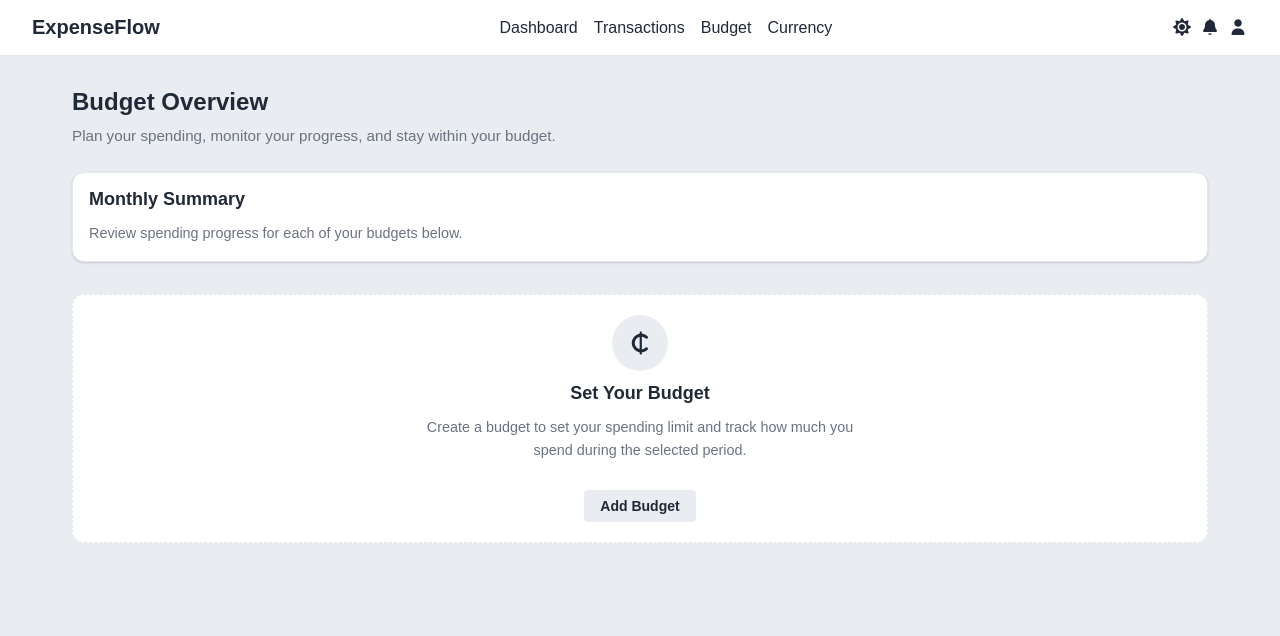
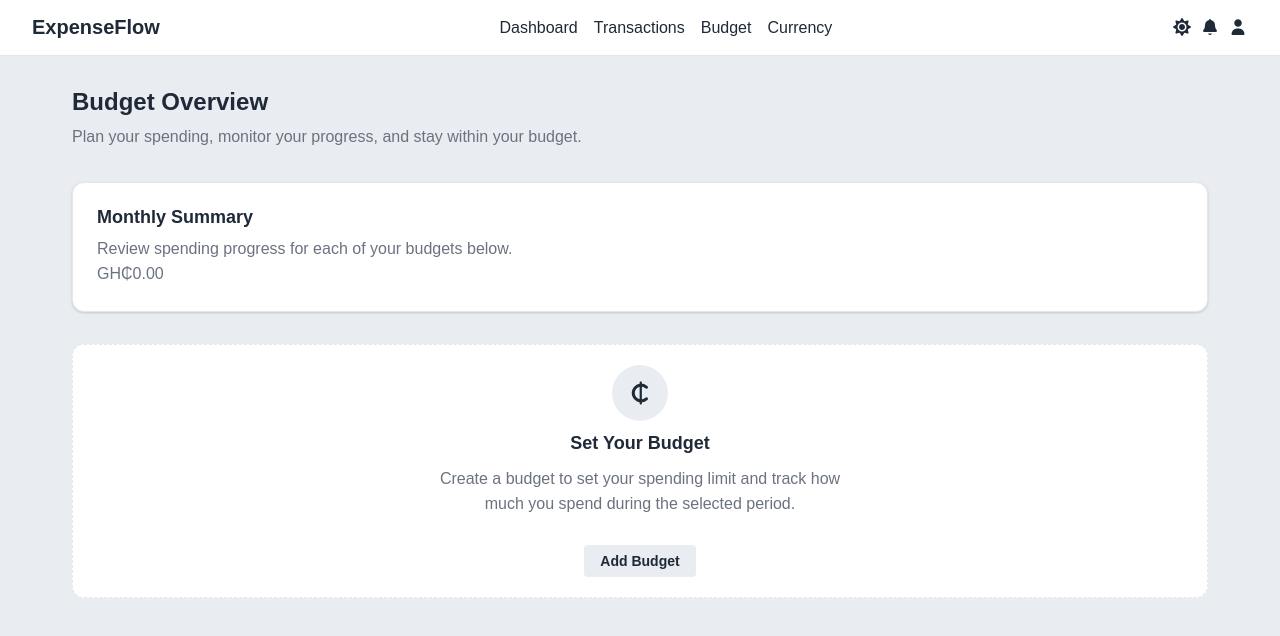
Before and after one commit to Kofitechbro/ExpenseFlow, a React (Vite) app: page /budget in a window 1280 px wide. Shown: the top 636 px of the page. Built offline with nearby package versions, Linux system fonts and the light colour scheme.

Commit message:
Add total month spent to summary section

```diff
--- a/src/components/BudgetForm/BudgetForm.css
+++ b/src/components/BudgetForm/BudgetForm.css
@@ -25,14 +25,8 @@
   box-shadow: var(--shadow);
 }
 
-.budget-heading,
 .budget-form-heading {
   margin-bottom: 1.5rem;
-}
-
-.budget-heading h2 {
-  color: var(--color-text);
-  font-weight: 700;
 }
 
 .budget-form-heading {
--- a/src/pages/Budget/Budget.css
+++ b/src/pages/Budget/Budget.css
@@ -12,11 +12,12 @@
 .budget-heading h1 {
   margin-bottom: 0.5rem;
   font-weight: 700;
+  font-size: 1.5rem;
 }
 
 .budget-heading p {
   color: var(--color-text-muted);
-  font-size: 0.95rem;
+  font-size: 1rem;
   line-height: 1.6;
 }
 
@@ -30,14 +31,14 @@
 }
 
 .budget-overview h2 {
-  margin-bottom: 0.75rem;
+  margin-bottom: 0.5rem;
   color: var(--color-text);
   font-size: 1.125rem;
 }
 
 .budget-overview p {
   color: var(--color-text-muted);
-  font-size: 0.9rem;
+  font-size: 1rem;
   line-height: 1.6;
 }
 
@@ -76,16 +77,8 @@
 .budget-empty-state p {
   max-width: 440px;
   color: var(--color-text-muted);
-  font-size: 0.9rem;
+  font-size: 1rem;
   line-height: 1.6;
-}
-
-.budget-heading h1 {
-  font-size: 1.5rem;
-}
-
-.budget-overview {
-  padding: 1rem;
 }
 
 .budget-empty-state {
--- a/src/pages/Budget/Budget.jsx
+++ b/src/pages/Budget/Budget.jsx
@@ -1,7 +1,6 @@
-import './Budget.css';
-import BudgetForm from '../../components/BudgetForm/BudgetForm';
-import { useState } from 'react';
-import FloatingAddButton from '../../components/FloatingAddButton/FloatingAddButton';
+import "./Budget.css";
+import BudgetForm from "../../components/BudgetForm/BudgetForm";
+import { useState } from "react";
 
 function Budget({ budgets, onAddBudget, transactions }) {
   const [isOpen, setIsOpen] = useState(false);
@@ -24,13 +23,14 @@ function Budget({ budgets, onAddBudget, transactions }) {
     });
     */
 
-    const [year, month, day] = dateFormat.split('-').map(Number);
+    const [year, month, day] = dateFormat.split("-").map(Number);
+
     const formattedDate = new Date(year, month - 1, day).toLocaleDateString(
-      'en-GB',
+      "en-GB",
       {
-        day: '2-digit',
-        month: 'short',
-        year: 'numeric',
+        day: "2-digit",
+        month: "short",
+        year: "numeric",
       },
     );
     return formattedDate;
@@ -38,9 +38,10 @@ function Budget({ budgets, onAddBudget, transactions }) {
 
   function formatCurrency(currency) {
     const amount = currency;
-    const formattedAmount = amount.toLocaleString('en-GH', {
-      style: 'currency',
-      currency: 'GHS',
+
+    const formattedAmount = amount.toLocaleString("en-GH", {
+      style: "currency",
+      currency: "GHS",
       minimumFractionDigits: 2,
       maximumFractionDigits: 2,
     });
@@ -50,7 +51,7 @@ function Budget({ budgets, onAddBudget, transactions }) {
   function totalExpenses(budget) {
     const expenses = transactions.filter((transaction) => {
       return (
-        transaction.type === 'Expense' &&
+        transaction.type === "Expense" &&
         transaction.date >= budget.startDate &&
         transaction.date <= budget.endDate
       );
@@ -60,6 +61,29 @@ function Budget({ budgets, onAddBudget, transactions }) {
       return total + Number(transaction.amount);
     }, 0);
   }
+
+  function getCurrentMonthExpenses() {
+    const today = new Date();
+
+    const currentYear = today.getFullYear();
+    const currentMonth = today.getMonth();
+
+    const monthlyExpenses = transactions.filter((transaction) => {
+      const transactionDate = new Date(`${transaction.date}T00:00:00`);
+
+      return (
+        transaction.type === "Expense" &&
+        transactionDate.getFullYear() === currentYear &&
+        transactionDate.getMonth === currentMonth
+      );
+    });
+
+    return monthlyExpenses.reduce((total, transaction) => {
+      return total + Number(transaction.amount);
+    }, 0);
+  }
+
+  const currentMonthSpent = getCurrentMonthExpenses();
 
   return (
     <main className="budget-page">
@@ -76,6 +100,7 @@ function Budget({ budgets, onAddBudget, transactions }) {
       <section className="budget-overview">
         <h2>Monthly Summary</h2>
         <p>Review spending progress for each of your budgets below.</p>
+        <p>{formatCurrency(currentMonthSpent)}</p>
       </section>
 
       {/* Empty state */}
@@ -93,8 +118,7 @@ function Budget({ budgets, onAddBudget, transactions }) {
           <button
             type="button"
             className="budget-state-button"
-            onClick={openModal}
-          >
+            onClick={openModal}>
             Add Budget
           </button>
         </section>
@@ -122,7 +146,7 @@ function Budget({ budgets, onAddBudget, transactions }) {
                   <div className="budget-card-details">
                     <h3>{budget.name}</h3>
                     <p>
-                      {formatDate(budget.startDate)} -{' '}
+                      {formatDate(budget.startDate)} -{" "}
                       {formatDate(budget.endDate)}
                     </p>
                   </div>
@@ -149,12 +173,10 @@ function Budget({ budgets, onAddBudget, transactions }) {
                       aria-label={`Budget used for ${budget.name}`}
                       aria-valuenow={progressWidth}
                       aria-valuemin={0}
-                      aria-valuemax={100}
-                    >
+                      aria-valuemax={100}>
                       <div
                         className="budget-progress-fill"
-                        style={{ width: `${progressWidth}%` }}
-                      ></div>
+                        style={{ width: `${progressWidth}%` }}></div>
                     </div>
                     <p className="budget-card-percentage">
                       {percentageUsed.toFixed(1)}% used
@@ -171,8 +193,7 @@ function Budget({ budgets, onAddBudget, transactions }) {
         <section className="budget-modal-backdrop" onClick={closeModal}>
           <div
             className="budget-modal"
-            onClick={(event) => event.stopPropagation()}
-          >
+            onClick={(event) => event.stopPropagation()}>
             <BudgetForm onAddBudget={onAddBudget} onClose={closeModal} />
           </div>
         </section>
```
